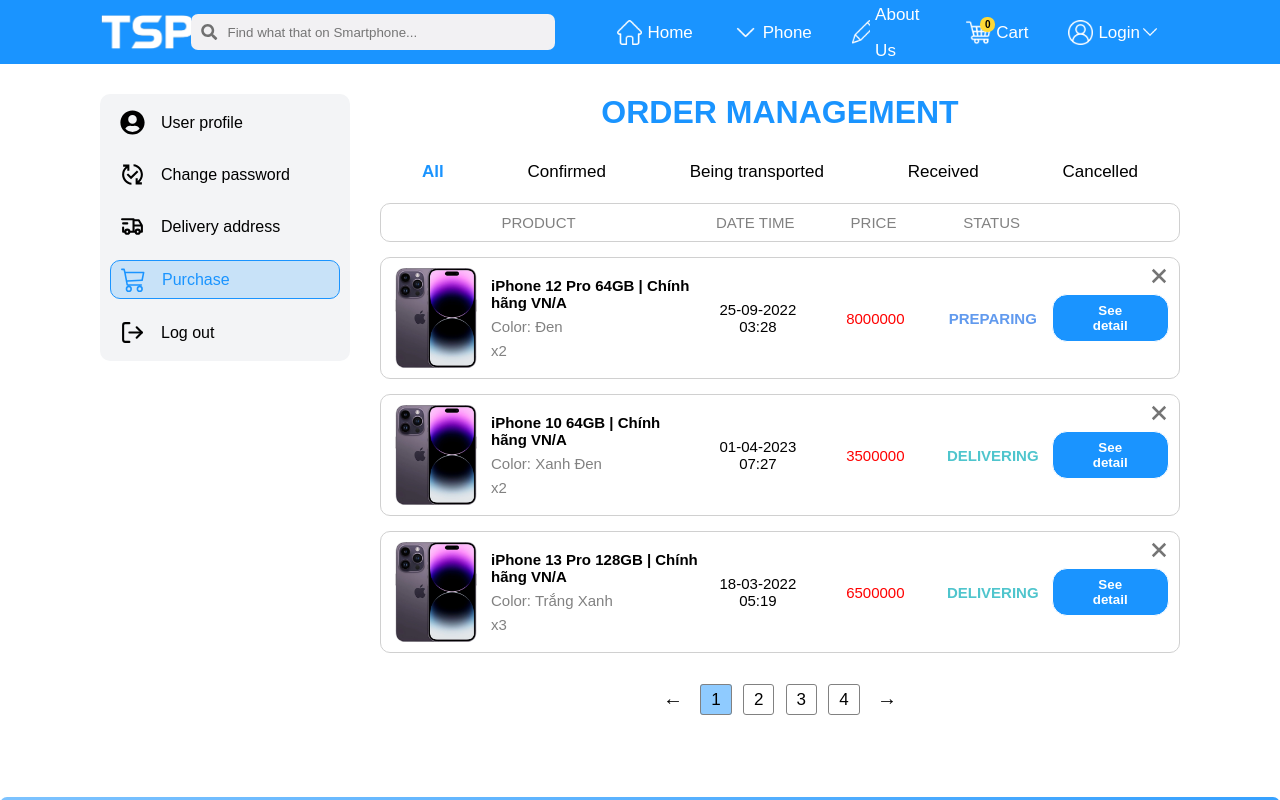
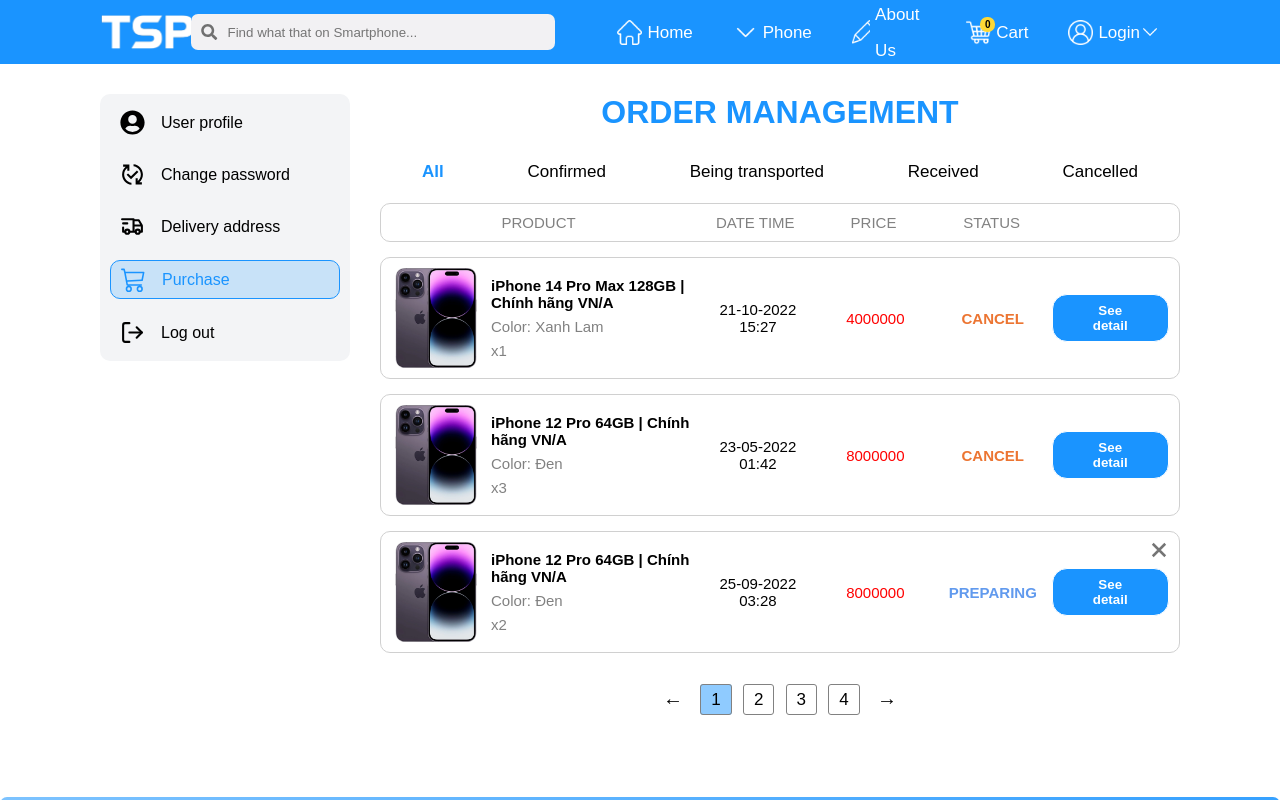
Before and after one commit to Vanboizz/phoneFrontend, a React (Create React App) app in the folder my-app/: page /profile in a window 1280 px wide. Both pictures are taken after a click on the element "Purchase". Shown: the top 800 px of the page. Built offline with nearby package versions, Linux system fonts and the light colour scheme; the HTML template or start-up script is replaced by a standard one.

Commit message:
update profile

```diff
--- a/my-app/src/components/blockmenu/BlockMenu.jsx
+++ b/my-app/src/components/blockmenu/BlockMenu.jsx
@@ -10,7 +10,6 @@
 import CreateDelivery from '../createdelivery/CreateDelivery';
 import CreateNewPassword from '../createnewpassword/CreateNewPassword';
 import Purchase from '../purchase/Purchase';
-import Orderdetail from '../orderdetail/Orderdetail';
 import Logout from '../logout/Logout';
 
 
--- a/my-app/src/components/logout/Logout.css
+++ b/my-app/src/components/logout/Logout.css
@@ -44,6 +44,7 @@
     border-radius: 20px;
     border: none;
     font-size: 16px;
+    box-shadow: 0px 0px 4px 1px rgb(0 0 0 / 35%);
 }
 
 .logout__content-body-confirm {
--- a/my-app/src/components/purchase/Purchase.jsx
+++ b/my-app/src/components/purchase/Purchase.jsx
@@ -7,26 +7,26 @@
 
 
 const datas = [
-    // {
-    //     id: 1,
-    //     img: "./iphone.webp",
-    //     name: "iPhone 14 Pro Max 128GB | Chính hãng VN/A",
-    //     color: "Xanh Lam",
-    //     quantity: 1,
-    //     datetime: "21-10-2022 15:27",
-    //     price: 4000000,
-    //     status: "cancel"
-    // },
-    // {
-    //     id: 2,
-    //     img: "./iphone.webp",
-    //     name: "iPhone 12 Pro 64GB | Chính hãng VN/A",
-    //     color: "Đen",
-    //     quantity: 3,
-    //     datetime: "23-05-2022 01:42",
-    //     price: 8000000,
-    //     status: "cancel"
-    // },
+    {
+        id: 1,
+        img: "./iphone.webp",
+        name: "iPhone 14 Pro Max 128GB | Chính hãng VN/A",
+        color: "Xanh Lam",
+        quantity: 1,
+        datetime: "21-10-2022 15:27",
+        price: 4000000,
+        status: "cancel"
+    },
+    {
+        id: 2,
+        img: "./iphone.webp",
+        name: "iPhone 12 Pro 64GB | Chính hãng VN/A",
+        color: "Đen",
+        quantity: 3,
+        datetime: "23-05-2022 01:42",
+        price: 8000000,
+        status: "cancel"
+    },
     {
         id: 3,
         img: "./iphone.webp",
@@ -164,10 +164,15 @@
     const getStatusSee = (index) => {
         setStatusSee(index);
     }
+
+    const handleCancel = (data) => {
+        datas[data.id-1].status = 'cancel';
+        console.log(datas[data.id-1].status);
+    }
     return (
         <>
             {
-                datas.length >= 1 ?
+                dataapi.length >= 1 ?
                     (statusSee === 1 ?
                         (<div className='purchase'>
                             <p className='purchase__name'>ORDER MANAGEMENT</p>
@@ -249,7 +254,8 @@
                                                         onClick={() => getStatusSee(2)}
                                                         className='purchase__list-item-btn-detail'>See detail</button>
                                                 </div>
-                                                {data.status !== 'cancel' ? <GrFormClose className='purchase__list-item-icon' /> : null}
+                                                {data.status !== 'cancel' ? <GrFormClose className='purchase__list-item-icon' onClick={() => handleCancel(data)}/> : null}
+
                                             </div>
                                         ))
                                         :
@@ -279,7 +285,7 @@
                                 nextClassName='purchase__next'
                                 previousClassName='purchase__prev'
                             />
-                        </div>) : <Orderdetail parentCallback={getStatusSee} />)
+                        </div>) : <Orderdetail parentCallback={getStatusSee}/>)
                     :
                     (<div className="empty">
                         <img src="https://media.itsnicethat.com/original_images/giphy-2021-gifs-and-clips-animation-itsnicethat-02.gif" alt="" className='empty-image' />
```
